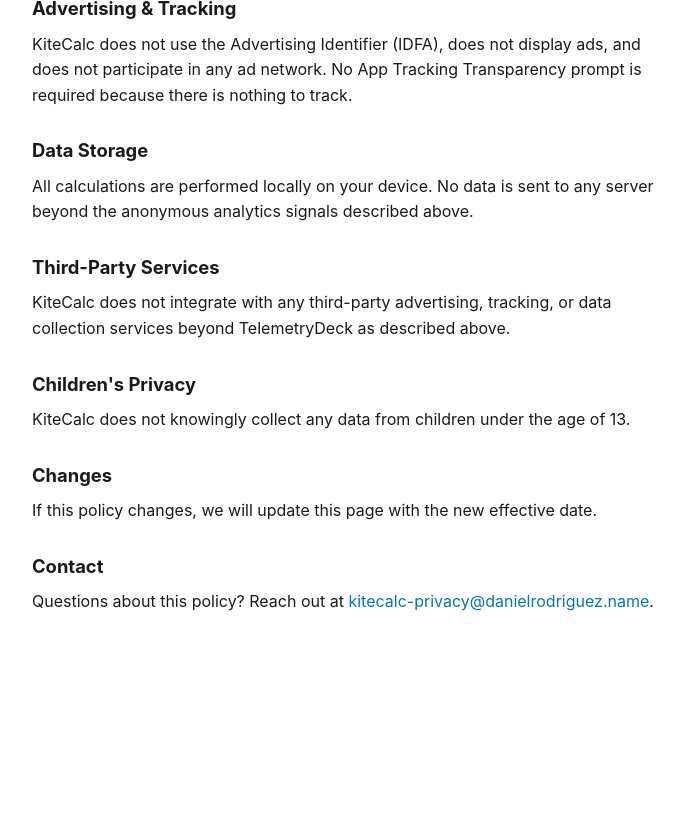
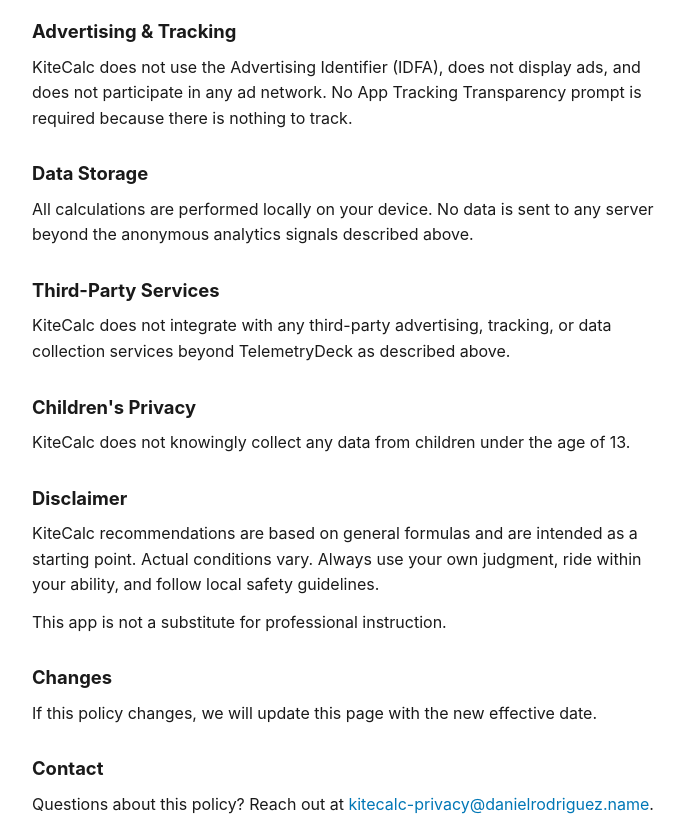
Before and after one commit to dornad/website, an Astro site: page /kitecalc/privacy in a window 1280 px wide. Shown: the part 662-1492 px from the top of the page, without its empty margins (288-973 px from the left). Before the commit the page ends 1289 px from the top, so only its background shows below. Built offline with nearby package versions, Linux system fonts and the light colour scheme; Astro itself is replaced by a stand-in of ours.

Commit message:
feat: Kitecalc safety disclaimer (#15)

```diff
--- a/src/pages/kitecalc/privacy.astro
+++ b/src/pages/kitecalc/privacy.astro
@@ -71,7 +71,8 @@
   <article>
     <h1>Privacy Policy</h1>
     <p class="subtitle"><strong>KiteCalc</strong> — Kiteboarding Gear Calculator<br/>
-    Effective date: April 9, 2026</p>
+        Effective date: April 9, 2026<br/>
+        Last update: May 2, 2026</p>
 
     <h2>Summary</h2>
     <p>KiteCalc does not collect any personal data. We collect limited, anonymous usage analytics to improve the app — no accounts, no ads, no tracking.</p>
@@ -97,6 +98,10 @@
     <h2>Children's Privacy</h2>
     <p>KiteCalc does not knowingly collect any data from children under the age of 13.</p>
 
+    <h2>Disclaimer</h2>
+    <p>KiteCalc recommendations are based on general formulas and are intended as a starting point. Actual conditions vary. Always use your own judgment, ride within your ability, and follow local safety guidelines.</p>
+    <p>This app is not a substitute for professional instruction.</p>
+
     <h2>Changes</h2>
     <p>If this policy changes, we will update this page with the new effective date.</p>
 
```
